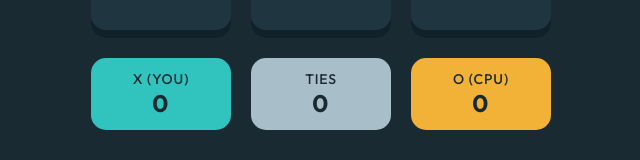
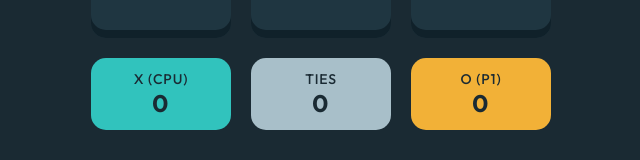
Before and after one commit to Cib-o/tic-tac-toe, a React (Create React App) app: page / in a window 1280 px wide. Both pictures are taken after a click on the button "NEW GAME (VS CPU)". Shown: the part 587-747 px from the top of the page, without its empty margins (319-959 px from the left). Built offline with nearby package versions, Linux system fonts and the light colour scheme.

Commit message:
Add new feature
Store data from props using const, also check player's mark and gameMode

```diff
--- a/src/components/GameStart.jsx
+++ b/src/components/GameStart.jsx
@@ -1,6 +1,8 @@
 import React from "react";
 
 function GameStart(props) {
+  const { gameMode, mark } = props.data;
+
   return (
     <div className="game-start">
       <div className="top-section">
@@ -9,7 +11,9 @@ function GameStart(props) {
           <img src="./assets/icon-x-unselected.svg" alt="icon-x" />
           <h4>Turn</h4>
         </div>
-        <button className="restart-button"><img src="./assets/icon-restart.svg" alt="icon-restart" /></button>
+        <button className="restart-button">
+          <img src="./assets/icon-restart.svg" alt="icon-restart" />
+        </button>
       </div>
 
       <div className="middle-section">
@@ -26,7 +30,7 @@ function GameStart(props) {
 
       <div className="bottom-section">
         <div className="x-score">
-          <p>X (You)</p>
+          <p>X {gameMode === "CPU" ? mark === "X" ? "(You)" : "(CPU)" : mark === "X" ? "(P1)" : "(P2)"}</p>
           <h2>0</h2>
         </div>
 
@@ -36,7 +40,7 @@ function GameStart(props) {
         </div>
 
         <div className="o-score">
-          <p>O (CPU)</p>
+          <p>O {gameMode === "CPU" ? mark === "O" ? "(P1)" : "(CPU)" : mark === "O" ? "(P1)" : "(P2)"}</p>
           <h2>0</h2>
         </div>
       </div>
```
